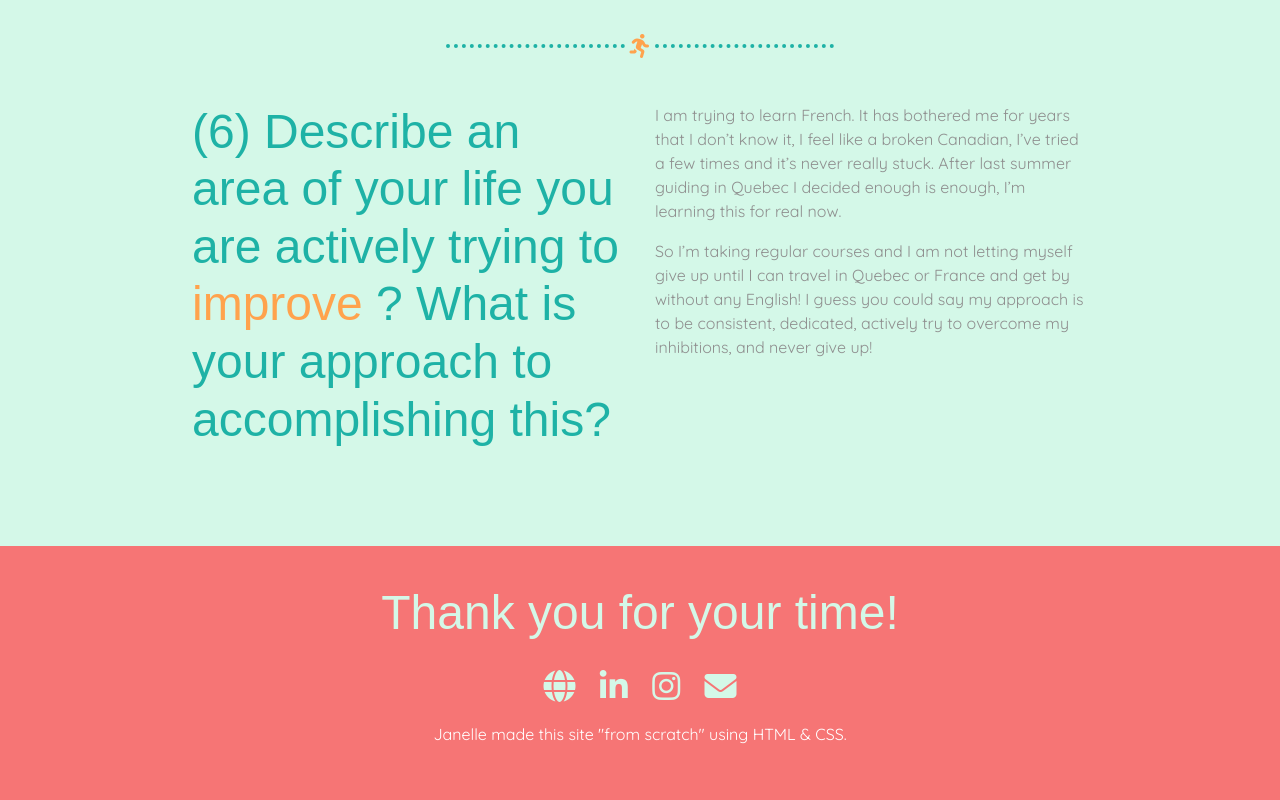
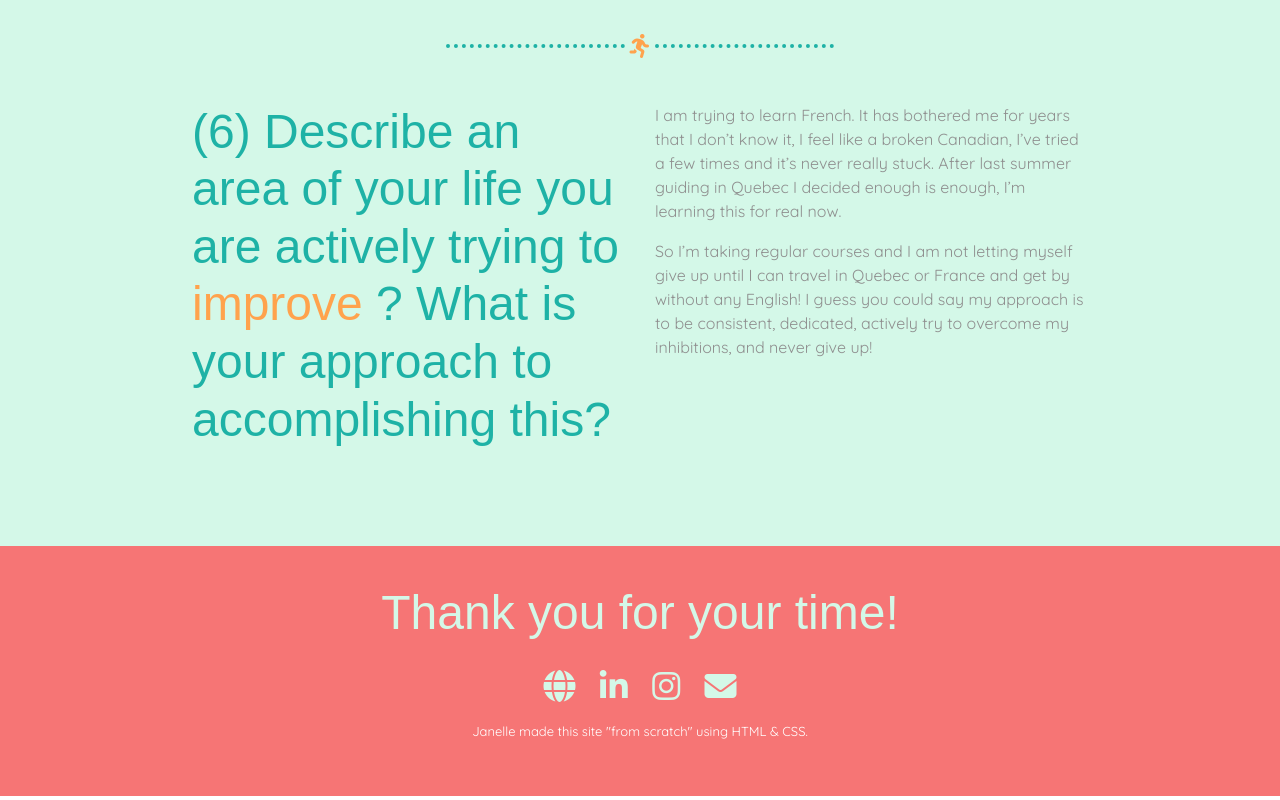
Before and after one commit to JanelleTheMercenary/Janelle4AT, a plain HTML site: page index.html in a window 1280 px wide. Shown: the part 4499-5299 px from the top of the page. Drawn offline with nearby package versions, Linux system fonts and the light colour scheme.

Commit message:
updated footer text style

```diff
--- a/styles.css
+++ b/styles.css
@@ -215,3 +215,7 @@ p {
   color: #d4f8e8;
   text-align: center;
 }
+
+.footertext {
+  font-size: small;
+}
```
